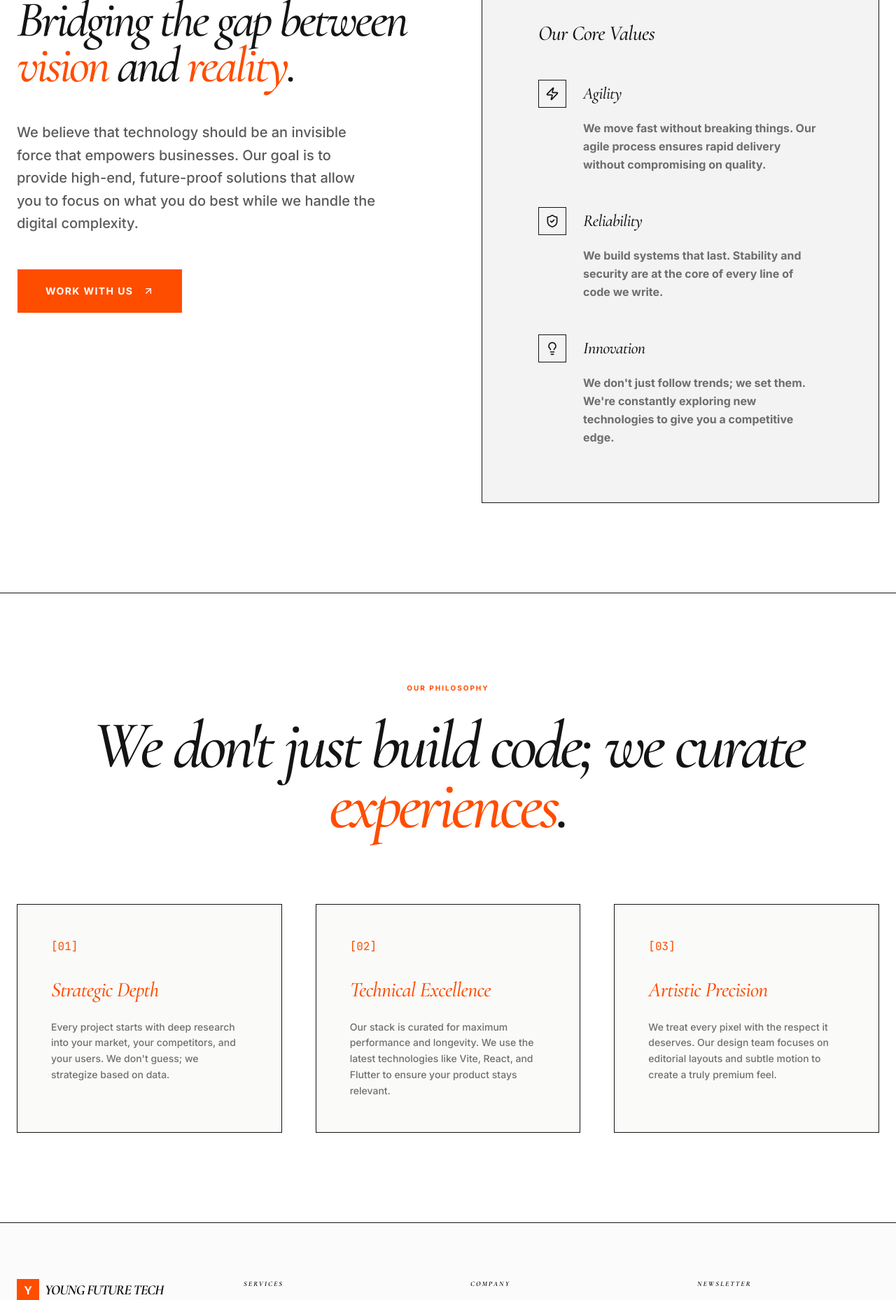
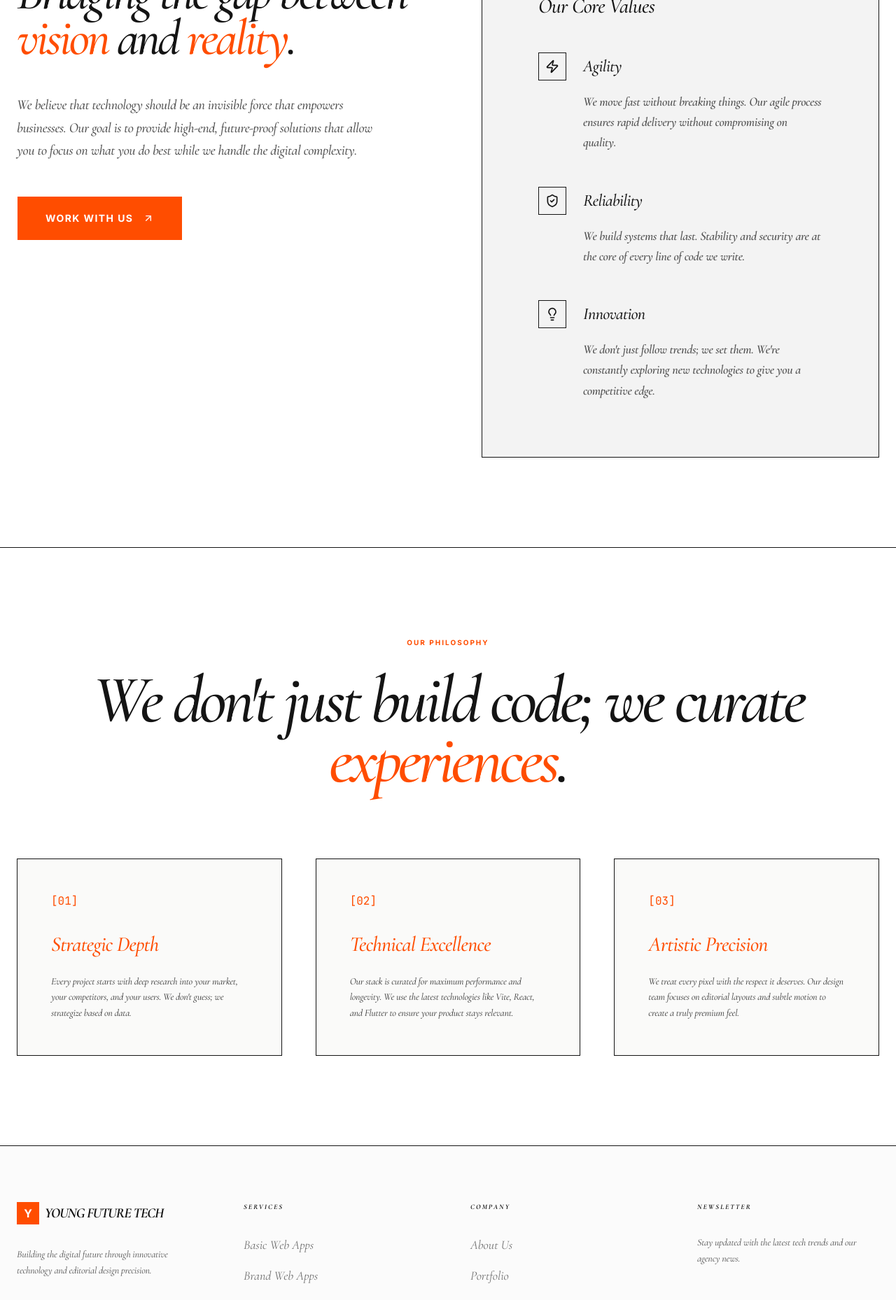
Before and after one commit to Bosiakoba/Company-, a React (Vite) app: page /about in a window 1280 px wide. Shown: the part 840-2698 px from the top of the page at 70% size. Built offline with nearby package versions, Linux system fonts and the light colour scheme.

Commit message:
san font change

```diff
--- a/components/Footer.tsx
+++ b/components/Footer.tsx
@@ -44,7 +44,7 @@
               </div>
               <span className="text-xl font-bold tracking-tighter font-serif italic">YOUNG FUTURE TECH</span>
             </Link>
-            <p className="text-foreground/50 leading-relaxed mb-10 font-medium text-sm">
+            <p className="text-editorial text-sm text-foreground/65 mb-10">
               Building the digital future through innovative technology and editorial design precision.
             </p>
             <div className="flex gap-6">
@@ -101,7 +101,7 @@
 
           <div>
             <h4 className="text-[10px] font-bold tracking-[0.2em] uppercase mb-8">Newsletter</h4>
-            <p className="text-sm text-foreground/50 mb-8 font-medium">Stay updated with the latest tech trends and our agency news.</p>
+            <p className="text-editorial text-sm text-foreground/65 mb-8">Stay updated with the latest tech trends and our agency news.</p>
             <form onSubmit={handleNewsletterSubmit} className="space-y-3">
               <div className="flex gap-0 border-b-2 border-foreground/20 focus-within:border-primary transition-colors">
                 <input
--- a/pages/About.tsx
+++ b/pages/About.tsx
@@ -57,7 +57,7 @@
               The <span className="text-primary">architects</span> of tomorrow.
             </h1>
             <div className="grid lg:grid-cols-2 gap-12 items-end">
-              <p className="text-2xl text-foreground/70 leading-relaxed font-medium">
+              <p className="text-editorial text-2xl text-foreground/75">
                 Young Future Tech is a digital-first agency dedicated to crafting premium web experiences, robust mobile applications, and intelligent automation systems.
               </p>
               <div className="flex gap-12 border-l border-border pl-12 py-4">
@@ -87,7 +87,7 @@
               <h2 className="text-5xl lg:text-7xl font-serif italic mb-12 leading-[0.9] tracking-tighter">
                 Bridging the gap between <span className="text-primary">vision</span> and <span className="text-primary">reality</span>.
               </h2>
-              <p className="text-xl text-foreground/70 mb-12 leading-relaxed max-w-lg font-medium">
+              <p className="text-editorial text-xl text-foreground/75 mb-12 max-w-lg">
                 We believe that technology should be an invisible force that empowers businesses. Our goal is to provide high-end, future-proof solutions that allow you to focus on what you do best while we handle the digital complexity.
               </p>
               <Button asChild size="lg" className="h-16 px-10 text-sm font-bold tracking-[0.1em] group">
@@ -114,7 +114,7 @@
                       </div>
                       <h4 className="text-2xl font-serif italic">{value.title}</h4>
                     </div>
-                    <p className="text-foreground/60 leading-relaxed font-bold ml-16">
+                    <p className="text-editorial text-lg text-foreground/70 font-semibold ml-16">
                       {value.description}
                     </p>
                   </div>
@@ -142,21 +142,21 @@
               <div className="p-12 border border-border hover:border-primary transition-colors bg-background/50 backdrop-blur-sm">
                 <div className="text-primary mb-8 font-mono">[01]</div>
                 <h3 className="text-3xl font-serif italic mb-6 text-primary">Strategic Depth</h3>
-                <p className="text-sm font-medium text-foreground/60 leading-relaxed">
+                <p className="text-editorial text-sm text-foreground/75">
                   Every project starts with deep research into your market, your competitors, and your users. We don't guess; we strategize based on data.
                 </p>
               </div>
               <div className="p-12 border border-border hover:border-primary transition-colors bg-background/50 backdrop-blur-sm">
                 <div className="text-primary mb-8 font-mono">[02]</div>
                 <h3 className="text-3xl font-serif italic mb-6 text-primary">Technical Excellence</h3>
-                <p className="text-sm font-medium text-foreground/60 leading-relaxed">
+                <p className="text-editorial text-sm text-foreground/75">
                   Our stack is curated for maximum performance and longevity. We use the latest technologies like Vite, React, and Flutter to ensure your product stays relevant.
                 </p>
               </div>
               <div className="p-12 border border-border hover:border-primary transition-colors bg-background/50 backdrop-blur-sm">
                 <div className="text-primary mb-8 font-mono">[03]</div>
                 <h3 className="text-3xl font-serif italic mb-6 text-primary">Artistic Precision</h3>
-                <p className="text-sm font-medium text-foreground/60 leading-relaxed">
+                <p className="text-editorial text-sm text-foreground/75">
                   We treat every pixel with the respect it deserves. Our design team focuses on editorial layouts and subtle motion to create a truly premium feel.
                 </p>
               </div>
--- a/pages/Portfolio.tsx
+++ b/pages/Portfolio.tsx
@@ -25,7 +25,7 @@
             <h1 className="text-7xl lg:text-9xl font-serif italic font-medium leading-[0.85] tracking-[-0.04em] mb-12">
               The <span className="text-primary">portfolio</span> of excellence.
             </h1>
-            <p className="text-2xl text-foreground/70 leading-relaxed max-w-3xl font-medium">
+            <p className="text-editorial text-2xl text-foreground/75 max-w-3xl">
               Live products and shipped work—ordered to highlight SaaS depth, platforms, and polish. No filler: every entry links to something you can open today.
             </p>
           </motion.div>
@@ -63,7 +63,7 @@
                   <div>
                     <p className="text-[10px] font-bold tracking-[0.2em] text-primary mb-4 uppercase">{project.category}</p>
                     <h2 className="text-4xl lg:text-5xl font-serif italic mb-6 leading-tight">{project.title}</h2>
-                    <p className="text-lg text-foreground/60 leading-relaxed font-medium max-w-md mb-8">
+                    <p className="text-editorial text-lg text-foreground/75 max-w-md mb-8">
                       {project.description}
                     </p>
                     <Button asChild variant="outline" className="text-[10px] font-bold tracking-[0.2em] px-6 h-10 border-2 border-foreground hover:bg-foreground hover:text-background transition-all">
--- a/pages/PrivacyPolicy.tsx
+++ b/pages/PrivacyPolicy.tsx
@@ -18,7 +18,7 @@
             Privacy <span className="text-primary">Policy</span>.
           </h1>
 
-          <div className="prose prose-invert max-w-none space-y-12 text-foreground/70 font-medium leading-relaxed">
+          <div className="prose prose-invert max-w-none space-y-12 text-foreground/75 leading-relaxed [&_p]:text-editorial [&_li]:text-editorial">
             <section>
               <h2 className="text-2xl font-serif italic text-foreground mb-6">Introduction</h2>
               <p>
--- a/pages/Services.tsx
+++ b/pages/Services.tsx
@@ -68,7 +68,7 @@
             <h1 className="text-7xl lg:text-9xl font-serif italic font-medium leading-[0.85] tracking-[-0.04em] mb-12">
               We build the <span className="text-primary">extraordinary</span>.
             </h1>
-            <p className="text-2xl text-foreground/70 leading-relaxed max-w-3xl font-medium">
+            <p className="text-editorial text-2xl text-foreground/75 max-w-3xl">
               A comprehensive suite of digital services designed to scale your business and elevate your brand's digital presence.
             </p>
           </motion.div>
@@ -96,7 +96,7 @@
                     <service.icon className="w-8 h-8" />
                   </div>
                   <h2 className="text-5xl lg:text-7xl font-serif italic mb-8">{service.title}</h2>
-                  <p className="text-xl text-foreground/60 leading-relaxed mb-12 font-medium">
+                  <p className="text-editorial text-xl text-foreground/75 mb-12">
                     {service.description}
                   </p>
                   <Button asChild size="lg" className="h-16 px-10 text-sm font-bold tracking-[0.1em] group">
--- a/pages/TermsOfService.tsx
+++ b/pages/TermsOfService.tsx
@@ -18,7 +18,7 @@
             Terms <span className="text-primary">of Service</span>.
           </h1>
 
-          <div className="prose prose-invert max-w-none space-y-12 text-foreground/70 font-medium leading-relaxed">
+          <div className="prose prose-invert max-w-none space-y-12 text-foreground/75 leading-relaxed [&_p]:text-editorial [&_li]:text-editorial">
             <section>
               <h2 className="text-2xl font-serif italic text-foreground mb-6">Terms of Use</h2>
               <p>
--- a/src/index.css
+++ b/src/index.css
@@ -134,3 +134,10 @@
   writing-mode: vertical-rl;
   text-orientation: mixed;
 }
+
+/* Long-form marketing / descriptive copy — Cormorant italic (editorial slant), vs Geist for UI chrome */
+@layer components {
+  .text-editorial {
+    @apply font-serif italic font-medium leading-relaxed tracking-[-0.02em];
+  }
+}
```
Also changed, not shown: pages/Contact.tsx (+7 -7 lines), pages/Home.tsx (+8 -8 lines).
